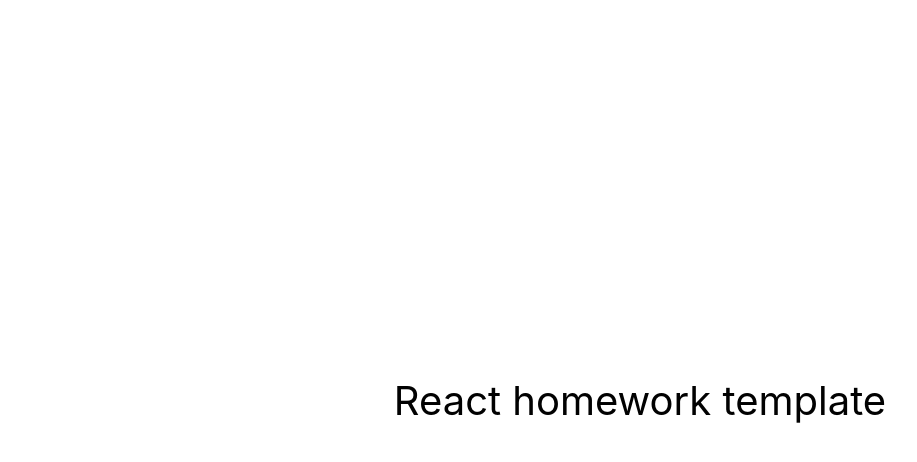
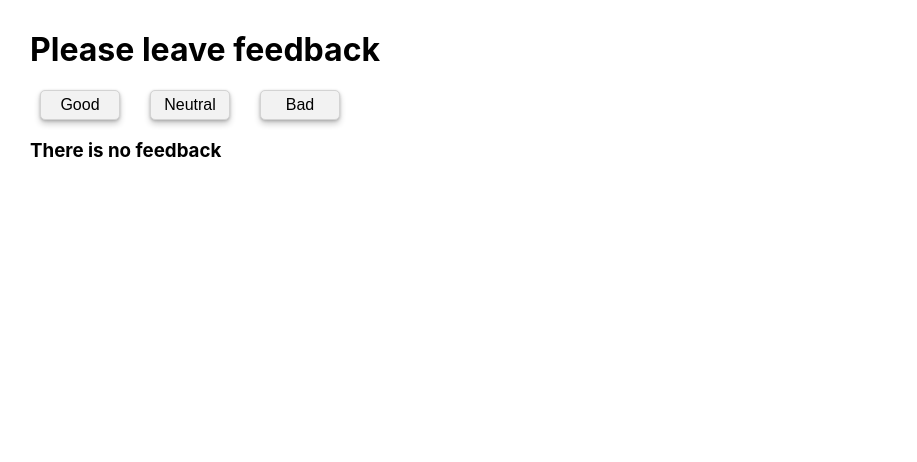
Before and after one commit to DariiaKorovchenko/goit-react-hw-02-feedback, a React (Create React App) app: page / in a window 1280 px wide. Shown: the top 462 px of the page, without its empty margins (0-917 px from the left). Built offline with nearby package versions, Linux system fonts and the light colour scheme.

Commit message:
created Feedback Statictics

```diff
--- a/package.json
+++ b/package.json
@@ -7,6 +7,7 @@
     "@testing-library/jest-dom": "^5.16.3",
     "@testing-library/react": "^12.1.4",
     "@testing-library/user-event": "^13.5.0",
+    "prop-types": "^15.8.1",
     "react": "^18.1.0",
     "react-dom": "^18.1.0",
     "react-scripts": "5.0.1",
--- a/src/components/App.jsx
+++ b/src/components/App.jsx
@@ -1,16 +1,9 @@
+import { Feedback } from '../components/Feedback/Feedback';
+
 export const App = () => {
   return (
-    <div
-      style={{
-        height: '100vh',
-        display: 'flex',
-        justifyContent: 'center',
-        alignItems: 'center',
-        fontSize: 40,
-        color: '#010101'
-      }}
-    >
-      React homework template
+    <div>
+      <Feedback />
     </div>
   );
 };
--- /dev/null
+++ b/src/components/Feedback/Feedback.jsx
@@ -0,0 +1,97 @@
+import React from 'react';
+import PropTypes from 'prop-types';
+import { Section } from 'components/Section/Section';
+import { FeedbackOptions } from 'components/FeedbackOptions/FeedbackOptions';
+import { Notification } from 'components/Notification/Notification';
+import { Statistics } from 'components/Statistics/Statistics';
+
+export class Feedback extends React.Component {
+  static defaultProps = {
+    good: 0,
+    neutral: 0,
+    bad: 0,
+    total: 0,
+    positivePercentage: 0,
+  };
+
+  static propTypes = {
+    good: PropTypes.number.isRequired,
+    neutral: PropTypes.number.isRequired,
+    bad: PropTypes.number.isRequired,
+    total: PropTypes.number.isRequired,
+    positivePercentage: PropTypes.number.isRequired,
+  };
+
+  state = {
+    good: this.props.good,
+    neutral: this.props.neutral,
+    bad: this.props.bad,
+  };
+
+  visible = false;
+
+  onIncrement = event => {
+    this.setState(prevState => {
+      if (event.target.textContent === 'Good') {
+        this.visible = true;
+        return {
+          good: prevState.good + 1,
+        };
+      } else if (event.target.textContent === 'Neutral') {
+        this.visible = true;
+        return {
+          neutral: prevState.neutral + 1,
+        };
+      } else if (event.target.textContent === 'Bad') {
+        this.visible = true;
+        return {
+          bad: prevState.bad + 1,
+        };
+      }
+    });
+  };
+
+  onTotal = () => {
+    return this.state.good + this.state.neutral + this.state.bad;
+  };
+
+  onPositivePercentage = () => {
+    let percent = 0;
+    if (this.state.good === 0) {
+      return percent;
+    } else {
+      percent = Math.round(
+        (this.state.good /
+          (this.state.good + this.state.neutral + this.state.bad)) *
+          100
+      );
+      return percent;
+    }
+  };
+
+  render() {
+    return (
+      <div>
+        <Section title="Please leave feedback">
+          <FeedbackOptions
+            // options={{
+
+            // }}
+            onLeaveFeedback={this.onIncrement}
+          />
+          {!this.visible && <Notification message="There is no feedback" />}
+
+          {this.visible && (
+            <Statistics
+              good={this.state.good}
+              neutral={this.state.neutral}
+              bad={this.state.bad}
+              total={this.onTotal()}
+              positivePercentage={this.onPositivePercentage()}
+            />
+          )}
+        </Section>
+      </div>
+    );
+  }
+}
--- /dev/null
+++ b/src/components/FeedbackOptions/FeedbackOptions.jsx
@@ -0,0 +1,40 @@
+import React from 'react';
+import PropTypes from 'prop-types';
+import css from './FeedbackOptions.module.css';
+
+export const FeedbackOptions = ({ onLeaveFeedback }) => {
+  return (
+    <div>
+      <button
+        className={css.control_button}
+        type="button"
+        onClick={onLeaveFeedback}
+      >
+        Good
+      </button>
+      <button
+        className={css.control_button}
+        type="button"
+        onClick={onLeaveFeedback}
+      >
+        Neutral
+      </button>
+      <button
+        className={css.control_button}
+        type="button"
+        onClick={onLeaveFeedback}
+      >
+        Bad
+      </button>
+    </div>
+  );
+};
+
+FeedbackOptions.propTypes = {
+  // options: PropTypes.arrayOf({
+
+  // }).isRequired,
+  onLeaveFeedback: PropTypes.func.isRequired,
+};
+
+// options: { onGood, onNeutral, onBad }
--- /dev/null
+++ b/src/components/FeedbackOptions/FeedbackOptions.module.css
@@ -0,0 +1,10 @@
+.control_button {
+  width: 80px;
+  margin: 0 20px 0 10px;
+  padding: 5px;
+  border: 1px solid lightgray;
+  border-radius: 5px;
+  background-color: #f2f2f2;
+  font-size: 16px;
+  box-shadow: 0 1px 3px rgba(0, 0, 0, 0.2), 0 4px 6px rgba(0, 0, 0, 0.2);
+}
--- /dev/null
+++ b/src/components/Notification/Notification.jsx
@@ -0,0 +1,10 @@
+import React from 'react';
+import PropTypes from 'prop-types';
+
+export const Notification = ({ message }) => {
+  return <h3>{message}</h3>;
+};
+
+Notification.propTypes = {
+  message: PropTypes.string.isRequired,
+};
--- /dev/null
+++ b/src/components/Section/Section.jsx
@@ -0,0 +1,16 @@
+import React from 'react';
+import PropTypes from 'prop-types';
+import css from './Section.module.css';
+
+export const Section = ({ title, children }) => {
+  return (
+    <div className={css.feedback_section}>
+      <h1>{title}</h1>
+      {children}
+    </div>
+  );
+};
+
+Section.propTypes = {
+  title: PropTypes.string.isRequired,
+};
--- /dev/null
+++ b/src/components/Section/Section.module.css
@@ -0,0 +1,3 @@
+.feedback_section {
+  margin: 30px 0 0 30px;
+}
--- /dev/null
+++ b/src/components/Statistics/Statistics.jsx
@@ -0,0 +1,29 @@
+import React from 'react';
+import PropTypes from 'prop-types';
+import css from './Statistics.module.css';
+
+export const Statistics = ({
+  good,
+  neutral,
+  bad,
+  total,
+  positivePercentage,
+}) => {
+  return (
+    <div className={css.statistic}>
+      <p>Good: {good}</p>
+      <p>Neutral: {neutral}</p>
+      <p>Bad: {bad}</p>
+      <p>Total: {total}</p>
+      <p>Positive feedback: {positivePercentage}%</p>
+    </div>
+  );
+};
+
+Statistics.propTypes = {
+  good: PropTypes.number.isRequired,
+  neutral: PropTypes.number.isRequired,
+  bad: PropTypes.number.isRequired,
+  total: PropTypes.number.isRequired,
+  positivePercentage: PropTypes.number.isRequired,
+};
--- /dev/null
+++ b/src/components/Statistics/Statistics.module.css
@@ -0,0 +1,4 @@
+.statistic {
+  font-size: 20px;
+  font-weight: 500;
+}
```
Also changed, not shown: 1 other file (tests, documents, lock files or other folders).
